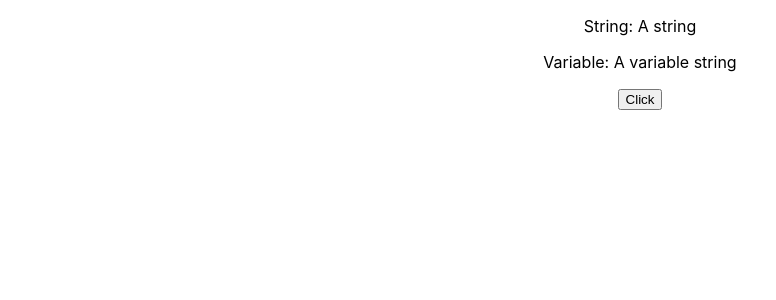
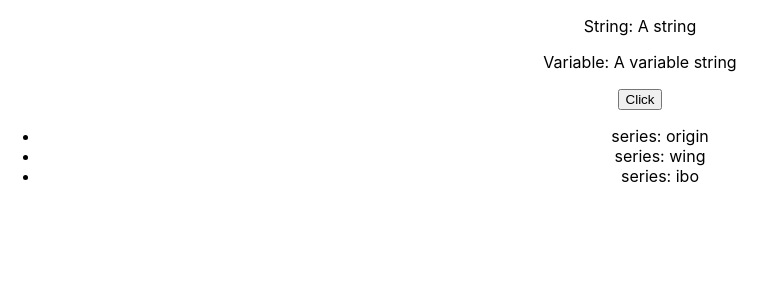
Before and after one commit to Kidd-nash/React_trial, a React (Create React App) app: page / in a window 1280 px wide. Shown: the top 300 px of the page, without its empty margins (0-776 px from the left). Built offline with nearby package versions, Linux system fonts and the light colour scheme.

Commit message:
005 - creating and displaying an array

```diff
--- a/src/TrialComponent.js
+++ b/src/TrialComponent.js
@@ -6,11 +6,26 @@ function TrialComponent() {
         console.log("click to see message");
     };
 
+    let anArray = [
+        { series: "origin", main: "rx_78" },
+        { series: "wing", main: "gundam_wing" },
+        { series: "ibo", main: "barbatos_lupus" },
+    ];
+
     return (
         <div>
             <p>String: {"A string"}</p>
             <p>Variable: {aVariable}</p>
             <button onClick={clickMessage}>Click</button>
+            <ul>
+                {
+                    anArray.map((item) => (
+                        <li>
+                            series:  {item.series}
+                        </li>
+                    ))
+                }
+            </ul>
         </div>
     );
 }
```
